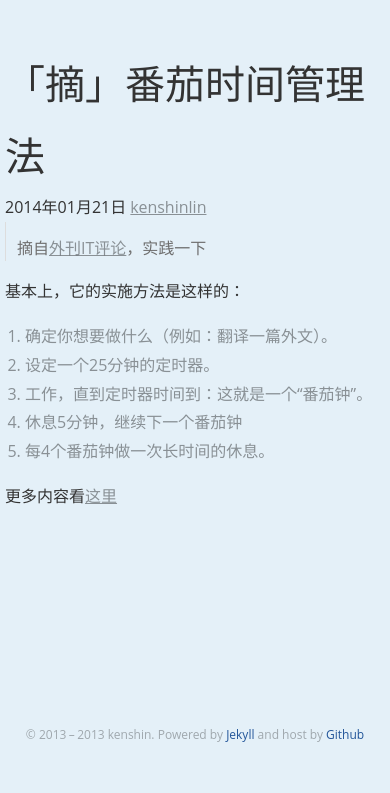
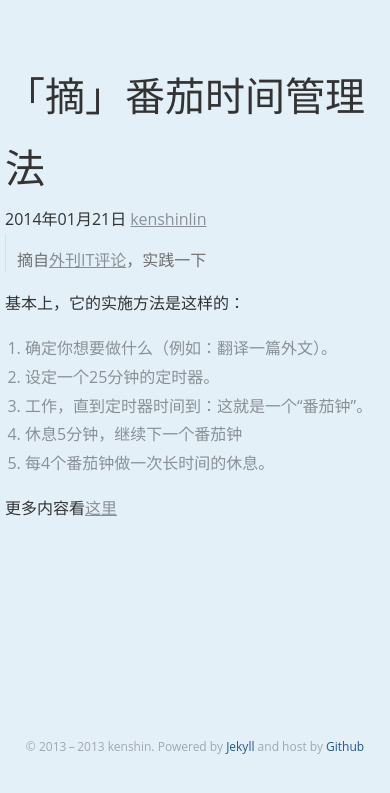
Before and after one commit to kenshinlin/archives, a Jekyll site: the page built from _posts/2014-1-21-tomatoTimer.md, in a window 390 px wide. Shown: the top 793 px of the page. Built offline with Jekyll 4.4.1, drawn with Linux system fonts in a browser that asks for light colours; comment, search, counter and statistics services are not loaded.

Commit message:
Update style.css

```diff
--- a/css/style.css
+++ b/css/style.css
@@ -98,14 +98,14 @@
   body,.wrap{
      background:#E4F0F8;
   }
-  .wrap{padding: 0 5px;}
+  .post-content{padding: 0 5px;}
   .friend-links{display:none;}
   .avatar span{color: rgba(78, 37, 241, 0.4);font-weight: 600;font-size: 14px;}
   .wrap{
     width:100%;
-    /*padding-top:30px;*/
+    padding-top:30px;
     position:relative;
-    /*margin-top:-18px;*/
+    margin-top:-18px;
   }
   .sider{
     position:absolute;
```
